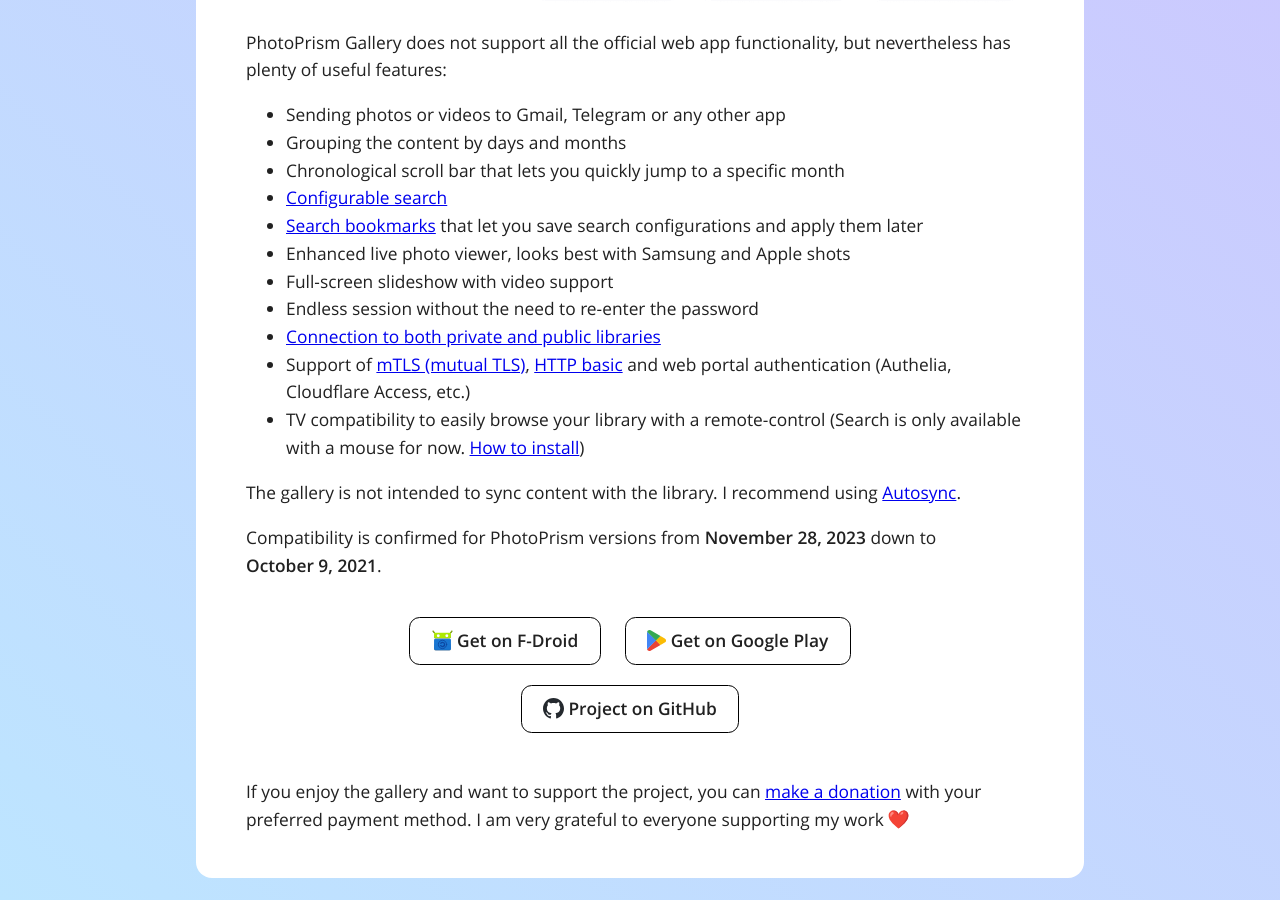
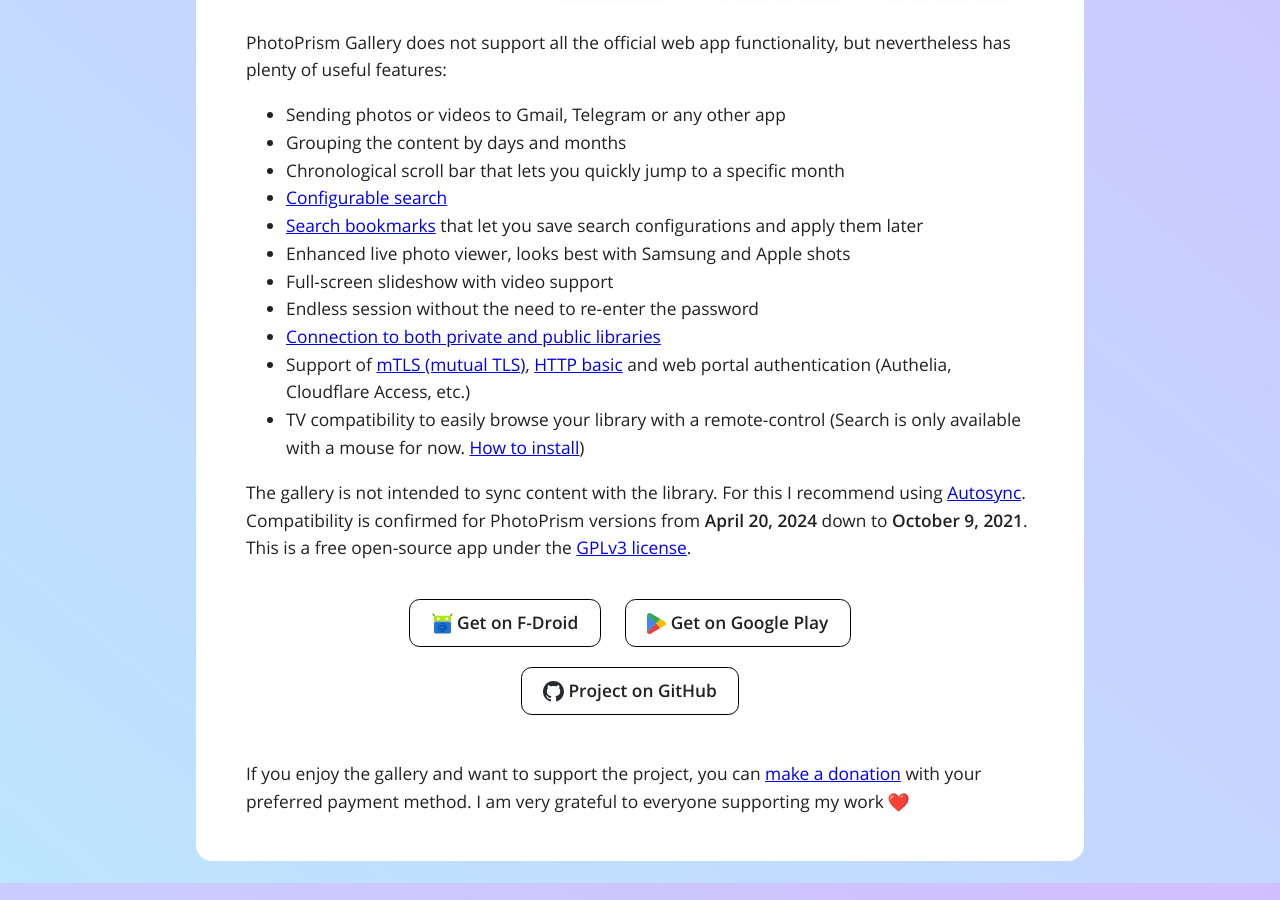
Before and after one commit to Radiokot/website, a Jekyll site: the page built from _projects/photoprism-android-gallery.html, in a window 1280 px wide and 900 px high, scrolled down 832 px. Built offline with Jekyll 4.4.1, drawn with Linux system fonts in a browser that asks for light colours.

Commit message:
Actualize PhotoPrism desscription

```diff
--- a/_projects/photoprism-android-gallery.html
+++ b/_projects/photoprism-android-gallery.html
@@ -54,11 +54,14 @@
             target="_blank">How to install</a>)
     </li>
 </ul>
-The gallery is not intended to sync content with the library. I recommend using <a
+The gallery is not intended to sync content with the library. For this I recommend using <a
     href="https://play.google.com/store/apps/details?id=com.ttxapps.autosync"
-    target="_blank">Autosync</a>.</p>
-<p>Compatibility is confirmed for PhotoPrism versions from <b>November&nbsp;28,&nbsp;2023</b>
-    down to <b>October&nbsp;9,&nbsp;2021</b>.</p>
+    target="_blank">Autosync</a>.
+Compatibility is confirmed for PhotoPrism versions from <b>April&nbsp;20,&nbsp;2024</b>
+down to <b>October&nbsp;9,&nbsp;2021</b>.
+This is a free open-source app under the <a
+    href="https://github.com/Radiokot/photoprism-android-client/tree/main?tab=readme-ov-file#license"
+    target="_blank">GPLv3 license</a>.</p>
 <center>
     <a itemprop="downloadUrl" class="button"
         href="https://f-droid.org/packages/ua.com.radiokot.photoprism/" target="_blank">{% include
```
